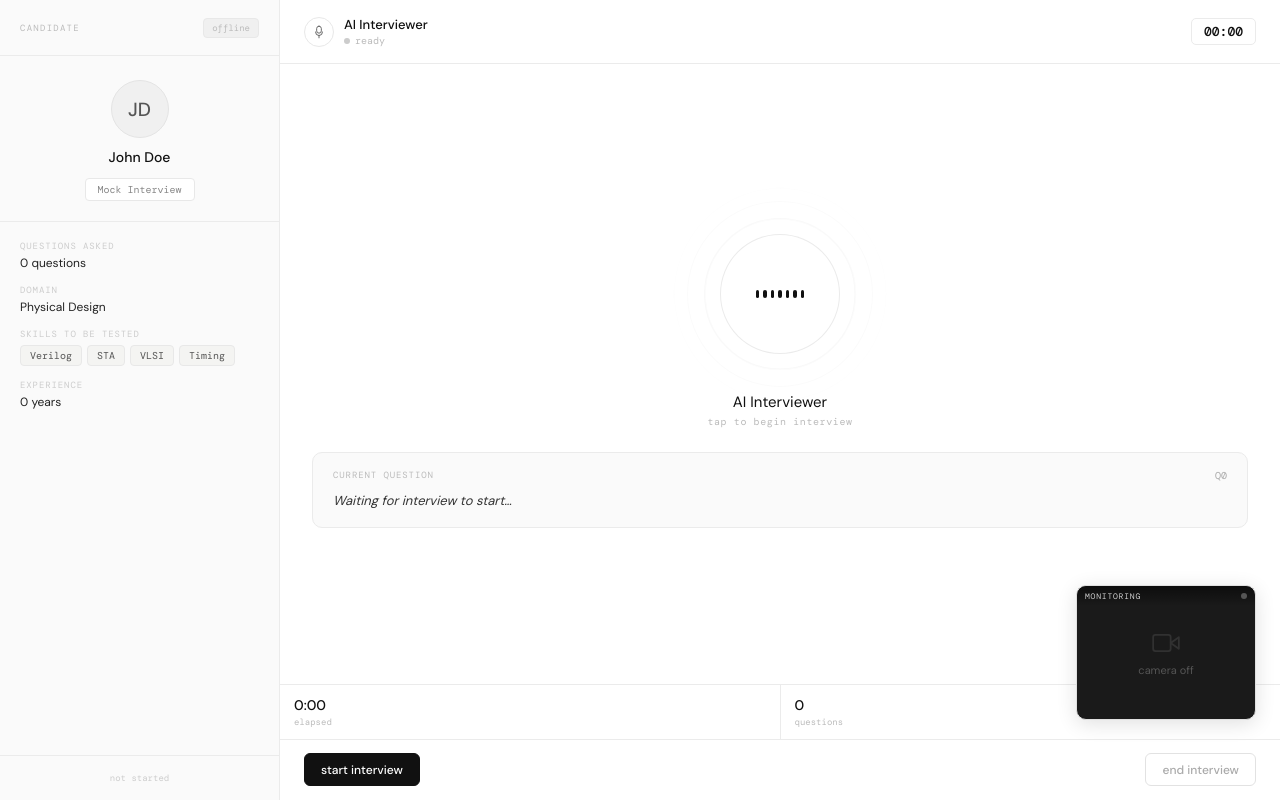
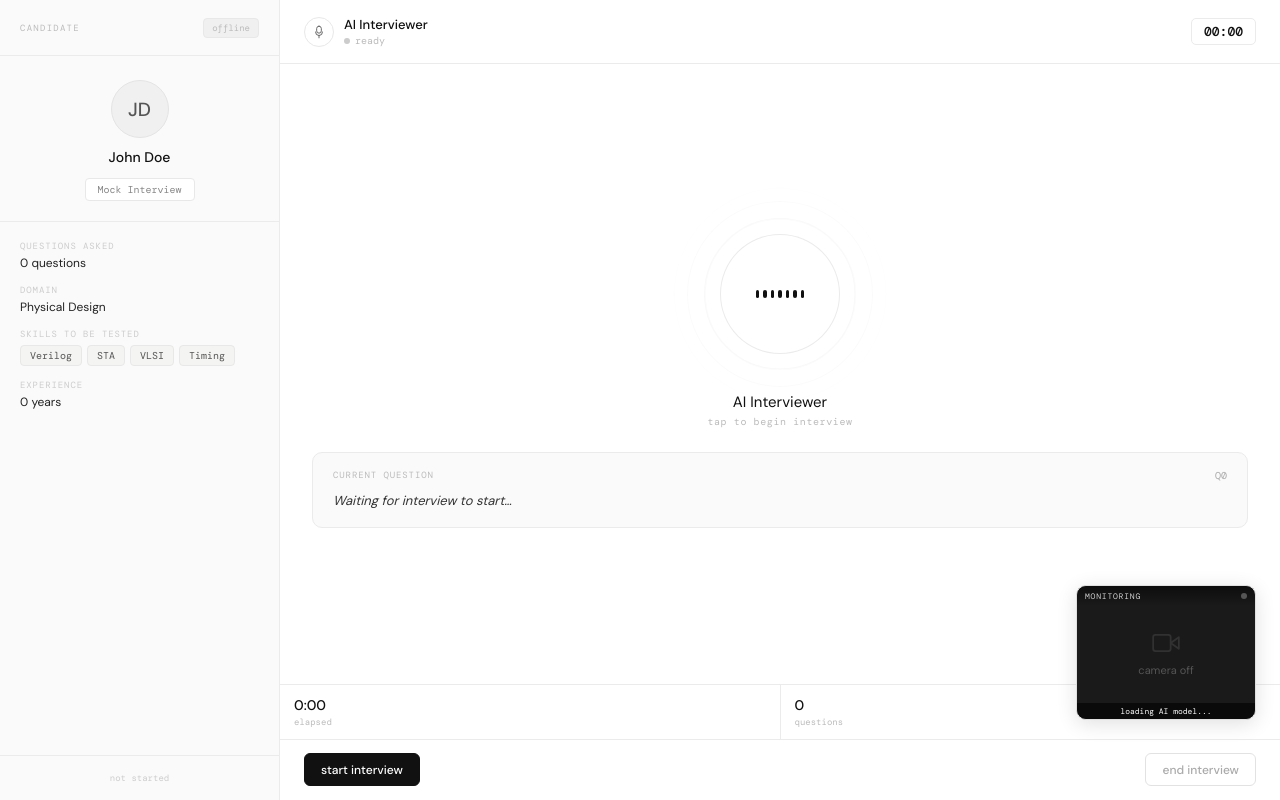
Before and after one commit to ojaswigirish08-svg/interview, a Flask app: template templates/voice_agent_ui.html in a window 1280 px wide. Run offline with Flask 3, Linux system fonts and the light colour scheme; the template is opened without the code that fills it, so the values that code supplies are empty; some libraries are stand-ins or nearby versions.

Commit message:
anti cheat code

```diff
--- a/templates/voice_agent_ui.html
+++ b/templates/voice_agent_ui.html
@@ -480,6 +480,7 @@
         <span class="cam-pip-label">monitoring</span>
         <span class="cam-pip-dot" id="cam-dot"></span>
     </div>
+    <div id="face-status" style="position:absolute;bottom:0;left:0;right:0;padding:3px 6px;font-family:'DM Mono',monospace;font-size:8px;color:#fff;background:rgba(0,0,0,0.6);text-align:center;z-index:2;">loading...</div>
     <video id="cam-video" autoplay muted playsinline></video>
     <div class="cam-pip-placeholder" id="cam-placeholder">
         <svg viewBox="0 0 24 24" fill="none" stroke="currentColor" stroke-width="1.5" stroke-linecap="round" stroke-linejoin="round">
@@ -618,19 +619,27 @@
         });
 
         // Try loading BlazeFace
+        const faceStatus = document.getElementById('face-status');
         async function loadModel() {
             try {
                 if (typeof tf === 'undefined' || typeof blazeface === 'undefined') {
                     console.warn('[FaceDetection] TensorFlow.js or BlazeFace not loaded from CDN — using pixel-diff fallback');
+                    faceStatus.textContent = 'pixel-diff mode';
+                    faceStatus.style.color = '#f90';
                     return;
                 }
+                faceStatus.textContent = 'loading AI model...';
                 await tf.setBackend('webgl');
                 await tf.ready();
                 blazeModel = await blazeface.load();
                 useBlazeFace = true;
+                faceStatus.textContent = 'BlazeFace ready';
+                faceStatus.style.color = '#4f4';
                 console.log('[FaceDetection] BlazeFace model loaded successfully');
             } catch(e) {
                 console.warn('[FaceDetection] BlazeFace failed, using pixel-diff fallback:', e.message);
+                faceStatus.textContent = 'pixel-diff mode';
+                faceStatus.style.color = '#f90';
                 useBlazeFace = false;
             }
         }
@@ -734,7 +743,18 @@
             if (personPresent === null) { detecting = false; return; } // Skip if both failed
 
             // --- Face presence check ---
-            console.log(`[FaceCheck] present=${personPresent}, headTurned=${headTurned}, dir=${turnDirection}, method=${useBlazeFace?'blazeface':'pixel-diff'}`);
+            // Update visible status on camera PIP
+            if (personPresent && headTurned) {
+                faceStatus.textContent = 'head turned ' + turnDirection;
+                faceStatus.style.color = '#f44';
+            } else if (personPresent) {
+                faceStatus.textContent = 'face OK';
+                faceStatus.style.color = '#4f4';
+            } else {
+                faceStatus.textContent = 'no face!';
+                faceStatus.style.color = '#f44';
+            }
+
             if (personPresent) {
                 noFaceCount = 0;
             } else {
```
